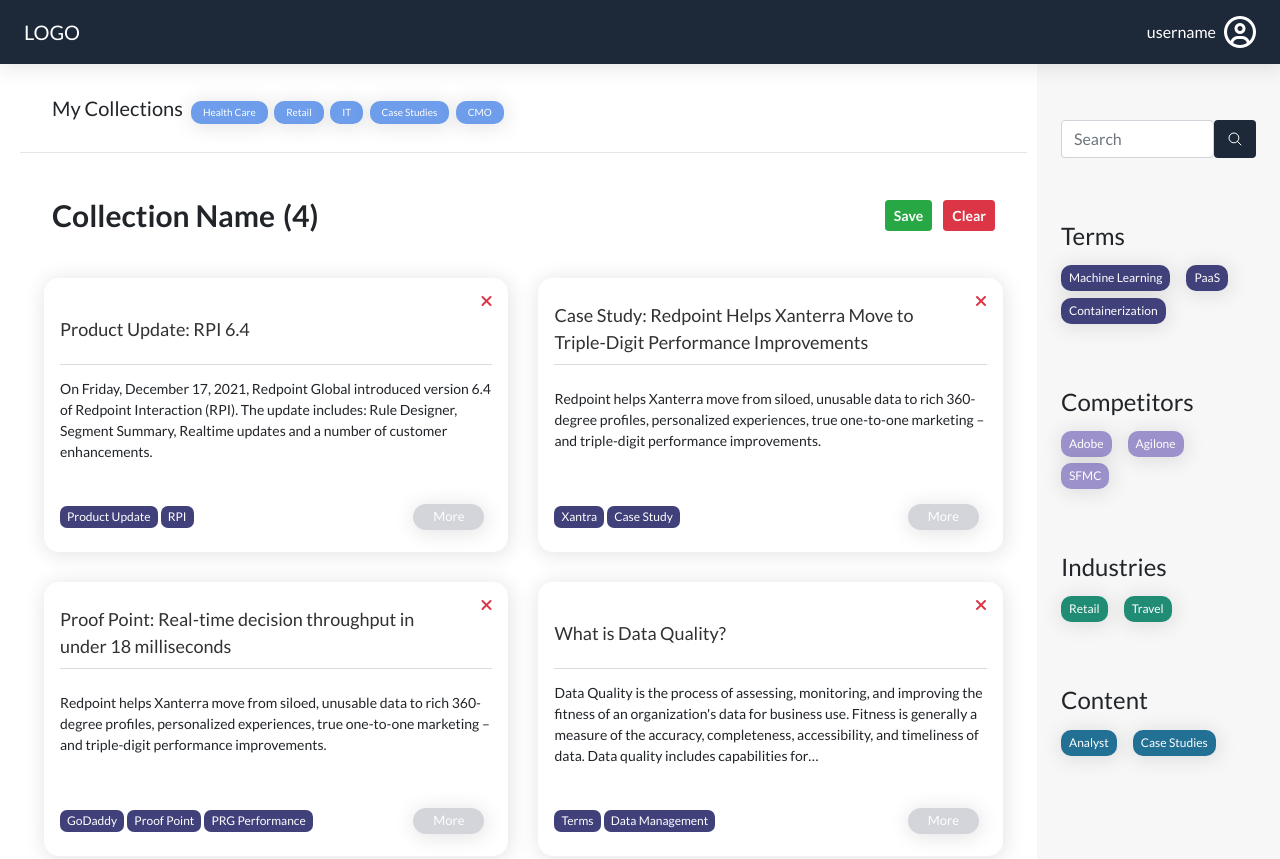
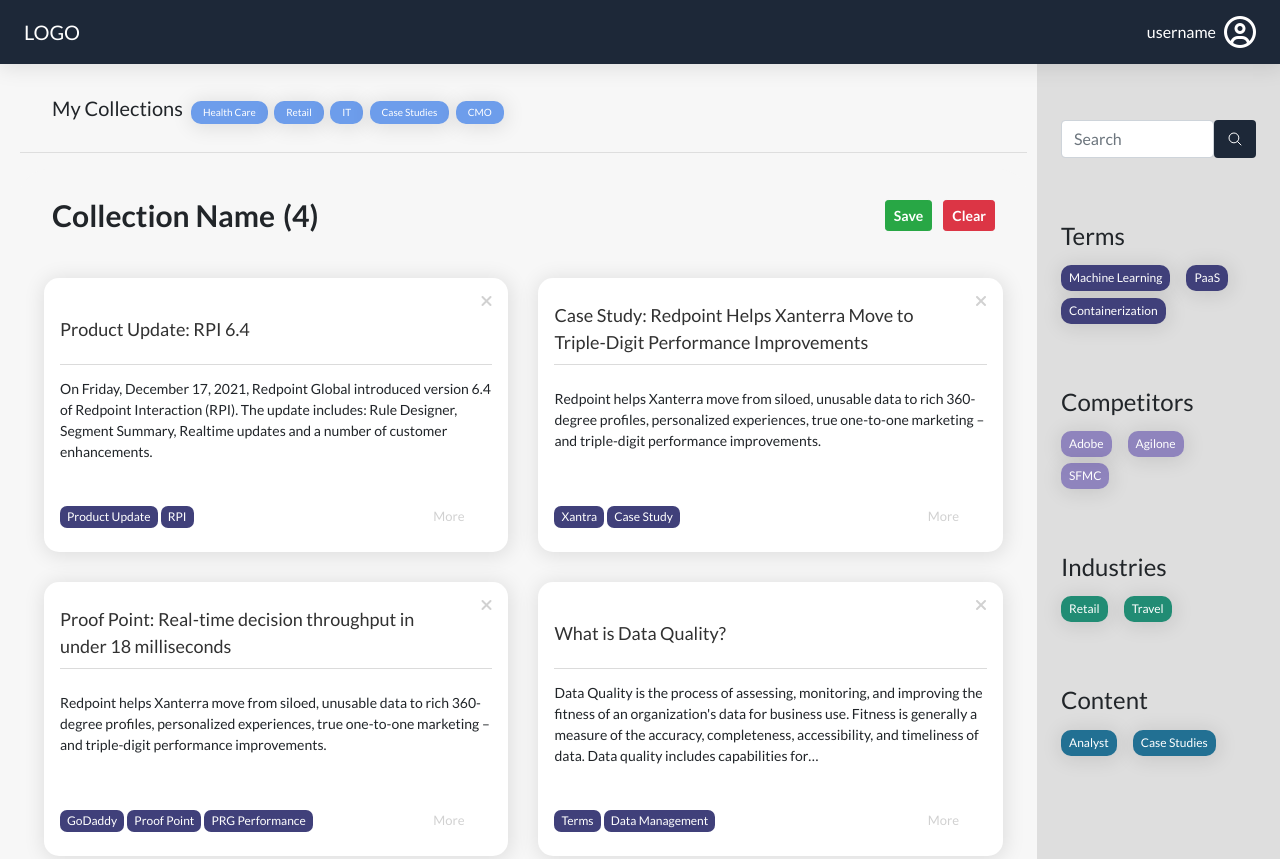
Before and after one commit to mustafa-guner/please-share-sales-wall_V2, a plain HTML site: page dashboard_v4.html in a window 1280 px wide. Shown: the top 859 px of the page. Drawn offline with nearby package versions, Linux system fonts and the light colour scheme; files whose address does not match are found by name.

Commit message:
add new ui updates from slack

```diff
--- a/css/dashboard_v4.css
+++ b/css/dashboard_v4.css
@@ -1,6 +1,6 @@
 @import url("https://fonts.googleapis.com/css2?family=Lato:ital,wght@0,100;0,300;0,400;0,700;0,900;1,100;1,300;1,400;1,700;1,900&display=swap");
 :root {
-    --main-background-color: #ffff;
+    --main-background-color: #f7f7f7;
     --main-purple-color: #2a265f;
     --twitter-color: #6bc4e8;
     --linkedin-color: #0077b5;
@@ -13,7 +13,7 @@
     --content-color: #227093;
     --industries-color: #218c74;
     --competitors-color: #351f9778;
-    --sidebar-color: #f7f7f7;
+    --sidebar-color: #dedede;
     --navbar-color: #1d2838;
     --card-description-color: #7d8a92;
     /*Border Left Colors for the cards*/
@@ -205,7 +205,7 @@ nav.main-navbar .navbar-nav .nav-item .dropdown-toggle:hover {
 #wrapper #content-wrapper .container-fluid .main-content {
     min-height: calc(100vh - 110px);
     border-radius: 28px;
-    background-color: #ffff;
+    background-color: var(--main-background-color);
 }
 
 
@@ -408,14 +408,23 @@ nav.main-navbar .navbar-nav .nav-item .dropdown-toggle:hover {
 }
 
 .collection-body .collection-card .card-buttons button {
-    border-radius: 20px !important;
+    /* border-radius: 20px !important; */
     padding: 3px 20px;
     font-size: 13px;
-    box-shadow: 1px 2px 20px 2px rgb(0 0 0 / 10%);
+    /* box-shadow: 1px 2px 20px 2px rgb(0 0 0 / 10%); */
     border: none !important;
     cursor: pointer;
     align-self: center;
-    outline: none;
-    color: var(--white);
-    background-color: var(--action-button-color) !important;
+    outline: none !important;
+    color: #d1d1d1;
+    background: none !important;
 }
+
+
+/* .collection-body .collection-card .card-buttons button.more-btn {
+
+} */
+
+.remove-button-color {
+    color: #d1d1d1;
+}
--- a/dashboard_v4.html
+++ b/dashboard_v4.html
@@ -110,7 +110,7 @@
                                 <button class="card-btn mr-2">More</button>
                             </div>
                             <button onClick="removeCard(this)" class="remove-card-btn  action-btn"><i
-                                    class="fas fa-times text-danger"></i></button>
+                                    class="fas fa-times remove-button-color"></i></button>
                         </div>
 
 
@@ -449,10 +449,10 @@
                                 <div class="description-label my-2">
                                   ${card.tags.reduce((acc, tag) => acc + `<div class="tag terms">${tag}</div>`, '')}
                                 </div>
-                                <button  onClick="openModalOnClick(this,'${card.id}');" class="card-btn mr-2">More</button>
+                                <button  onClick="openModalOnClick(this,'${card.id}');" class="card-btn more-btn mr-2">More</button>
                             </div>
                             <button onClick="removeCard(this)" class="remove-card-btn  action-btn"><i
-                                    class="fas fa-times text-danger"></i></button>
+                                    class="fas fa-times remove-button-color"></i></button>
                         </div>`;
 
                     collectionBody.insertAdjacentHTML("afterbegin", cardView);
```
